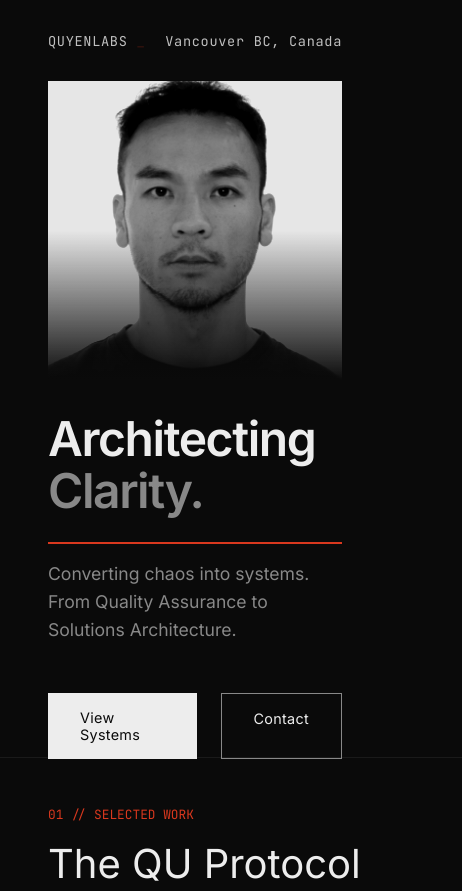
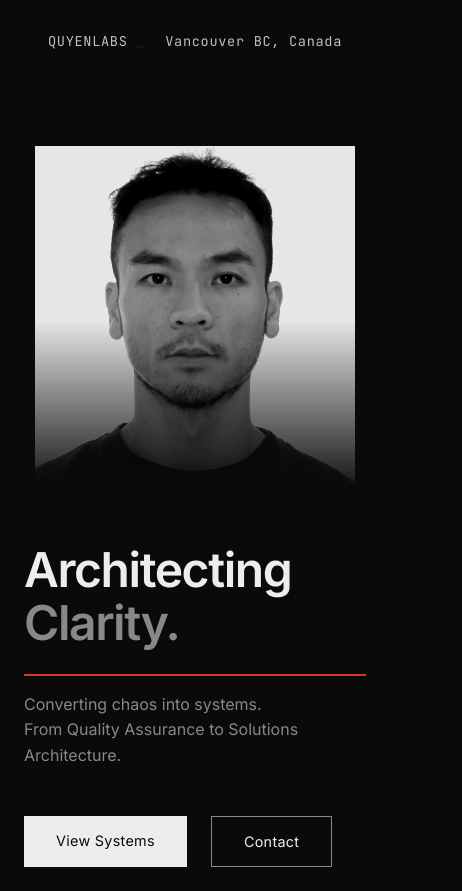
Before and after one commit to quyenlabs/hq, a plain HTML site: page index.html in a window 390 px wide. Shown: the top 891 px of the page, 462 px wide, since content can reach past the window. Drawn offline with Linux system fonts and the light colour scheme.

Commit message:
style: Optimized mobile responsiveness

```diff
--- a/style.css
+++ b/style.css
@@ -165,13 +165,8 @@ body {
 }
 
 /* MOBILE RESPONSIVENESS */
-@media (max-width: 768px) {
-    .headline { font-size: 3rem; }
-    .hero-container { flex-direction: column-reverse; justify-content: center; gap: 2rem; }
-    .visual-wrapper { height: 300px; width: 100%; }
-    .content-wrapper { text-align: left; }
-    .sub-headline { border-left: none; padding-left: 0; border-top: 2px solid var(--accent); padding-top: 1rem; }
-}
+/* (This block was previously here, but is now replaced by the refined block at the bottom.
+   Removing this duplicate/older block to avoid conflicts and keep the file clean.) */
 
 /* SYSTEMS SECTION */
 .systems-container {
@@ -329,7 +324,49 @@ body {
     opacity: 1;
 }
 
-/* Mobile tweak for the new section */
+/* MOBILE RESPONSIVENESS - REFINED */
 @media (max-width: 768px) {
-    .project-card { grid-template-columns: 1fr; padding: 1.5rem; }
+    /* 1. Tame the headline size */
+    .headline {
+        font-size: 3rem; /* Down from 5rem */
+        line-height: 1.1;
+    }
+
+    /* 2. Allow the Hero to stack vertically */
+    .hero-container {
+        flex-direction: column-reverse;
+        justify-content: center;
+        gap: 3rem;
+        padding: 4rem 1.5rem; /* More top padding, tighter side padding */
+        min-height: auto;
+    }
+
+    /* 3. Resize the photo to look good on phone screens */
+    .visual-wrapper {
+        height: 350px;
+        width: 100%;
+        max-width: 320px;
+    }
+
+    /* 4. Align text to left for readability */
+    .content-wrapper { text-align: left; }
+
+    .sub-headline {
+        border-left: none;
+        padding-left: 0;
+        border-top: 2px solid var(--accent);
+        padding-top: 1rem;
+        font-size: 1rem;
+    }
+
+    /* 5. Fix the Systems Card layout for mobile */
+    .project-card {
+        grid-template-columns: 1fr;
+        padding: 1.5rem;
+        gap: 2rem;
+    }
+
+    .systems-container {
+        padding: 3rem 1.5rem;
+    }
 }
```
